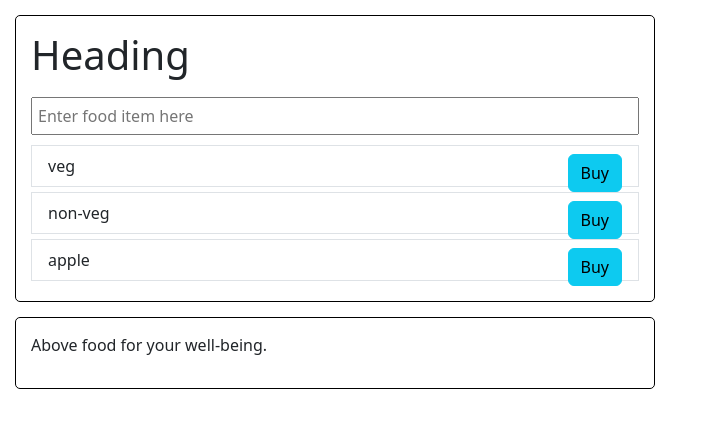
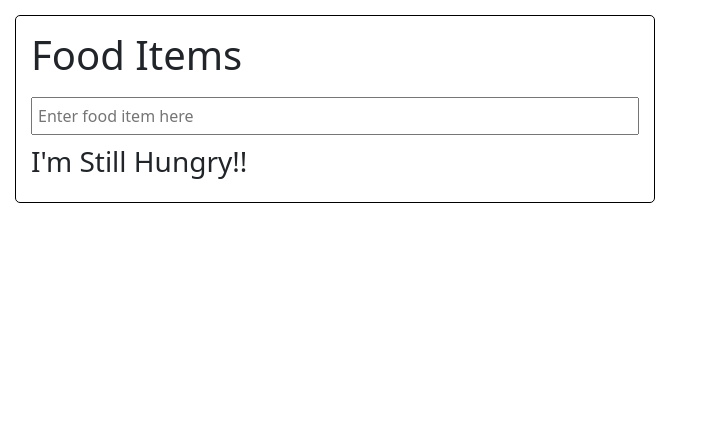
Before and after one commit to shreyaa-03/ReactJS, a React (Vite) app in the folder vite-app/: page / in a window 1280 px wide. Shown: the top 428 px of the page, without its empty margins (0-703 px from the left). Built offline with nearby package versions, Linux system fonts and the light colour scheme.

Commit message:
useState

```diff
--- a/vite-app/src/App.jsx
+++ b/vite-app/src/App.jsx
@@ -2,26 +2,34 @@ import FoodItems from "./components/FoodItems";
 import ErrorMsg from "./components/ErrorMessage";
 import Container from "./components/Container";
 import FoodInput from "./components/FoodInput";
+import { useState } from "react";
 
 const App = () => {
-    let foodItems = ["veg", "non-veg", "apple"];
-  // let foodItems = [];
-  const handleOnChange = (event) =>{
-    console.log(event.target.value)
-}
 
 
+  let [foodItems, setFoodItems] = useState([])
+
+  const onKeyDown = (event) => {
+    if (event.key === 'Enter') {
+      let newFoodItem = event.target.value
+      let newItems = [...foodItems, newFoodItem]
+      setFoodItems(newItems)
+      event.target.value = ''
+      console.log(newFoodItem)
+    }
+}
   return (
     <>
     <Container>
-      <h1>Heading</h1>
+      <h1>Food Items</h1>
+        <FoodInput handleKeyDown={onKeyDown}></FoodInput>
         <ErrorMsg items={foodItems}></ErrorMsg>
-        <FoodInput handleOnChange={handleOnChange}></FoodInput>
+        {/* <p>{ textToShow}</p> */}
       <FoodItems items={foodItems} ></FoodItems>
       </Container>
-      <Container>
+      {/* <Container>
         <p>Above food for your well-being.</p>
-      </Container>
+      </Container> */}
       </>
   );
 };
--- a/vite-app/src/components/ErrorMessage.jsx
+++ b/vite-app/src/components/ErrorMessage.jsx
@@ -1,7 +1,7 @@
 /* eslint-disable react/prop-types */
 
 export default function ErrorMessage({items}) {
-    let emptyMessage = items.length === 0 && <h3>Still Hungry!!</h3>
+    let emptyMessage = items.length === 0 && <h3>I'm Still Hungry!!</h3>
   return (
     <div>
       {emptyMessage}
--- a/vite-app/src/components/FoodInput.jsx
+++ b/vite-app/src/components/FoodInput.jsx
@@ -1,12 +1,13 @@
+/* eslint-disable react/prop-types */
 import style from '../css/FoodInput.module.css'
 
-export default function FoodInput({handleOnChange}) {
+export default function FoodInput({handleKeyDown}) {
 
 
   return (
     <div>
           <input type="text" className={style.foodinput} placeholder="Enter food item here"
-         onChange={handleOnChange} />
+         onKeyDown={handleKeyDown} />
     </div>
   )
 }
--- a/vite-app/src/components/Item.jsx
+++ b/vite-app/src/components/Item.jsx
@@ -1,10 +1,10 @@
 /* eslint-disable react/prop-types */
 import style from "../css/Item.module.css";
-export default function Item({ foodItem ,buttonClicked}) {
+export default function Item({ foodItem ,bought, buttonClicked}) {
 
   return (
     <div>
-      <li className={`${style["kg-item"]} list-group-item `}>
+      <li className={`${style["kg-item"]} list-group-item ${bought && 'active'} `}>
         {foodItem}
         <button
           type="button"
```
Also changed, not shown: vite-app/src/css/FoodItems.module.css (added).
